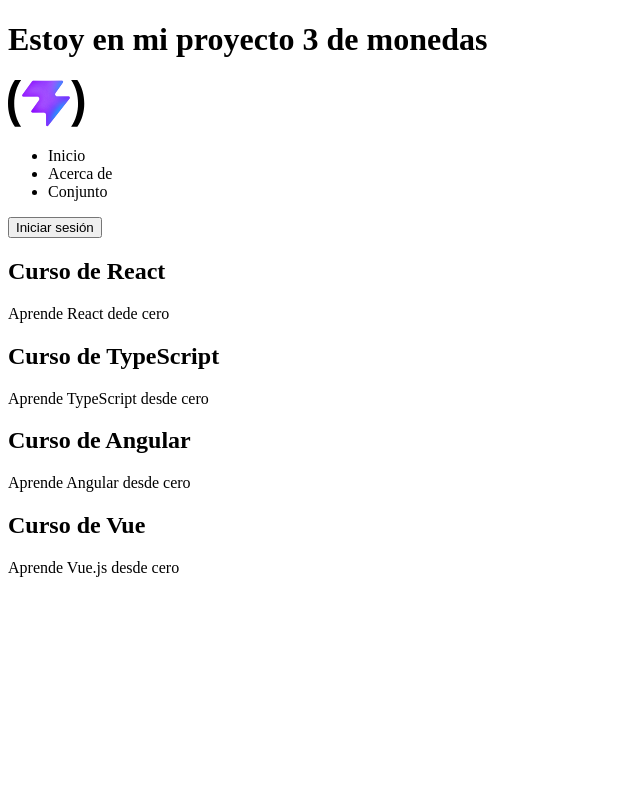
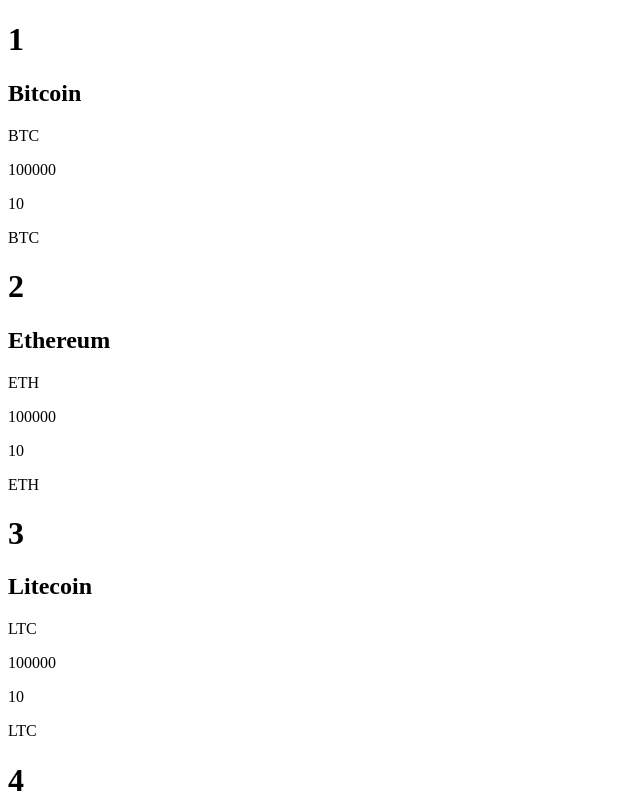
Before and after one commit to 102guss/3monedas, a React (Vite) app: page / in a window 1280 px wide. Shown: the top 800 px of the page, without its empty margins (0-640 px from the left). Built offline with nearby package versions, Linux system fonts and the light colour scheme.

Commit message:
Se cambió componente 'Course por 'Coin y se agregaron propidades

```diff
--- a/src/App.tsx
+++ b/src/App.tsx
@@ -1,31 +1,21 @@
-import Course from "./components/Course"
-import Header from "./components/Header"
+import Coin from "./components/Coin"
+
 
 
 function App() {
 
   return (
-    <>
-      <h1>Estoy en mi proyecto 3 de monedas</h1>
-      <Header />
-      <Course
-        title="Curso de React"
-        description="Aprende React dede cero"
-      />
-      <Course
-        title="Curso de TypeScript"
-        description="Aprende TypeScript desde cero"
-      />
-
-      <Course
-        title="Curso de Angular"
-        description="Aprende Angular desde cero"
-      />
-      <Course
-        title="Curso de Vue"
-        description="Aprende Vue.js desde cero"
-      />
-    </>
+    <div>
+     <Coin order={1} name="Bitcoin" symbol="BTC" price={100000} priceChange={10} code="BTC" />
+     <Coin order={2} name="Ethereum" symbol="ETH" price={100000} priceChange={10} code="ETH" />
+     <Coin order={3} name="Litecoin" symbol="LTC" price={100000} priceChange={10} code="LTC" />
+     <Coin order={4} name="Bitcoin Cash" symbol="BCH" price={100000} priceChange={10} code="BCH" />
+     <Coin order={5} name="Ripple" symbol="XRP" price={100000} priceChange={10} code="XRP" />
+     <Coin order={6} name="Bitcoin Cash XRP" symbol="XRP" price={100000} priceChange={10} code="XRP" />
+     <Coin order={7} name="Bitcoin" symbol="BTC" price={100000} priceChange={10} code="BTC" />
+     <Coin order={8} name="Bitcoin Cash ABC" symbol="BCHABC" price={100000} priceChange={10} code="BCHABC" />
+     <Coin order={9} name="Bitcoin Cash ABC" symbol="BCHABC" price={100000} priceChange={10} code="BCHABC" />
+   </div>
   )
 }
 
--- /dev/null
+++ b/src/components/Coin.tsx
@@ -0,0 +1,26 @@
+interface CourseProps {
+  order: number;
+  name: string;
+  symbol: string;
+  price: number;
+  priceChange: number;
+  code: string;
+}
+
+
+
+const Coin = ({order, name, symbol, price, priceChange, code}: CourseProps) => {
+    return (
+        <div>
+            <h1>{order}</h1>
+            <h2>{name}</h2>
+            <p>{symbol}</p>
+            <p>{price}</p>
+            <p>{priceChange}</p>
+            <p>{code}</p>
+        </div>
+    );
+}
+
+
+export default Coin
--- a/src/components/Course.tsx
+++ /dev/null
@@ -1,15 +0,0 @@
-const Course = ({title, description}: CourseProps) => {
-    return (
-        <div>
-            <h2>{title}</h2>
-            <p>{description}</p>
-        </div>
-    );
-}
-
-interface CourseProps {
-  title: string;
-  description: string;
-}
-
-export default Course
```
